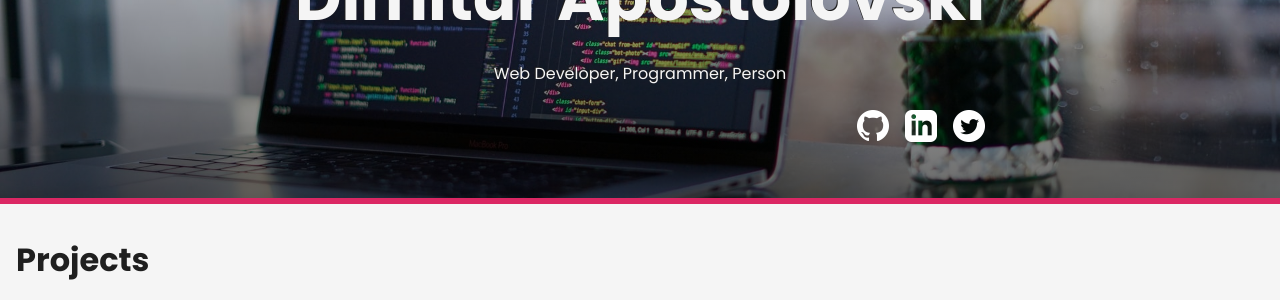
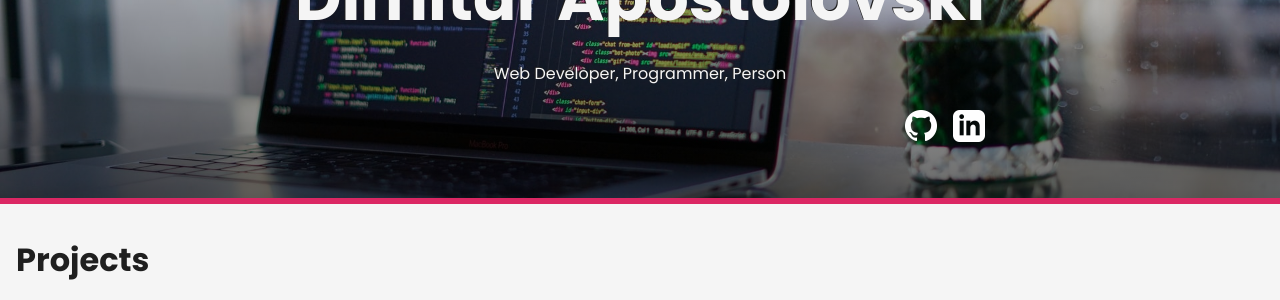
Before and after one commit to themetar/themetar.github.io, a Jekyll site: the page built from index.html, in a window 1280 px wide and 1400 px high. Shown: the part 178-478 px from the top of the window. Built offline with Jekyll 4.4.1, drawn with Linux system fonts in a browser that asks for light colours.

Commit message:
Move Twitter from header to web presence

```diff
--- a/_data/web_presence.yml
+++ b/_data/web_presence.yml
@@ -2,3 +2,5 @@
   link: https://github.com/themetar
 - title: Exercism
   link: https://exercism.org/profiles/themetar
+- title: X (Twitter)
+  link: https://twitter.com/themetar
--- a/assets/css/style.scss
+++ b/assets/css/style.scss
@@ -209,10 +209,6 @@
   background-image: url("../images/icons/iconmonstr-linkedin-3-64.png");
 }
 
-.social-links a[href*="twitter"] {
-  background-image: url("../images/icons/iconmonstr-twitter-4-64.png");
-}
-
 .section-title {
   padding-top: 2rem;
   padding-bottom: 1.5rem;
--- a/index.html
+++ b/index.html
@@ -8,7 +8,6 @@
     <ul class="social-links">
       <li><a target="_blank" rel="nooperer" href="https://github.com/themetar"></a></li>
       <li><a target="_blank" rel="nooperer" href="https://www.linkedin.com/in/dimitar-apostolovski"></a></li>
-      <li><a target="_blank" rel="nooperer" href="https://twitter.com/themetar"></a></li>
     </ul>
   </header>
 </div>
```
Also changed, not shown: assets/images/icons/iconmonstr-twitter-4-64.png (deleted).
